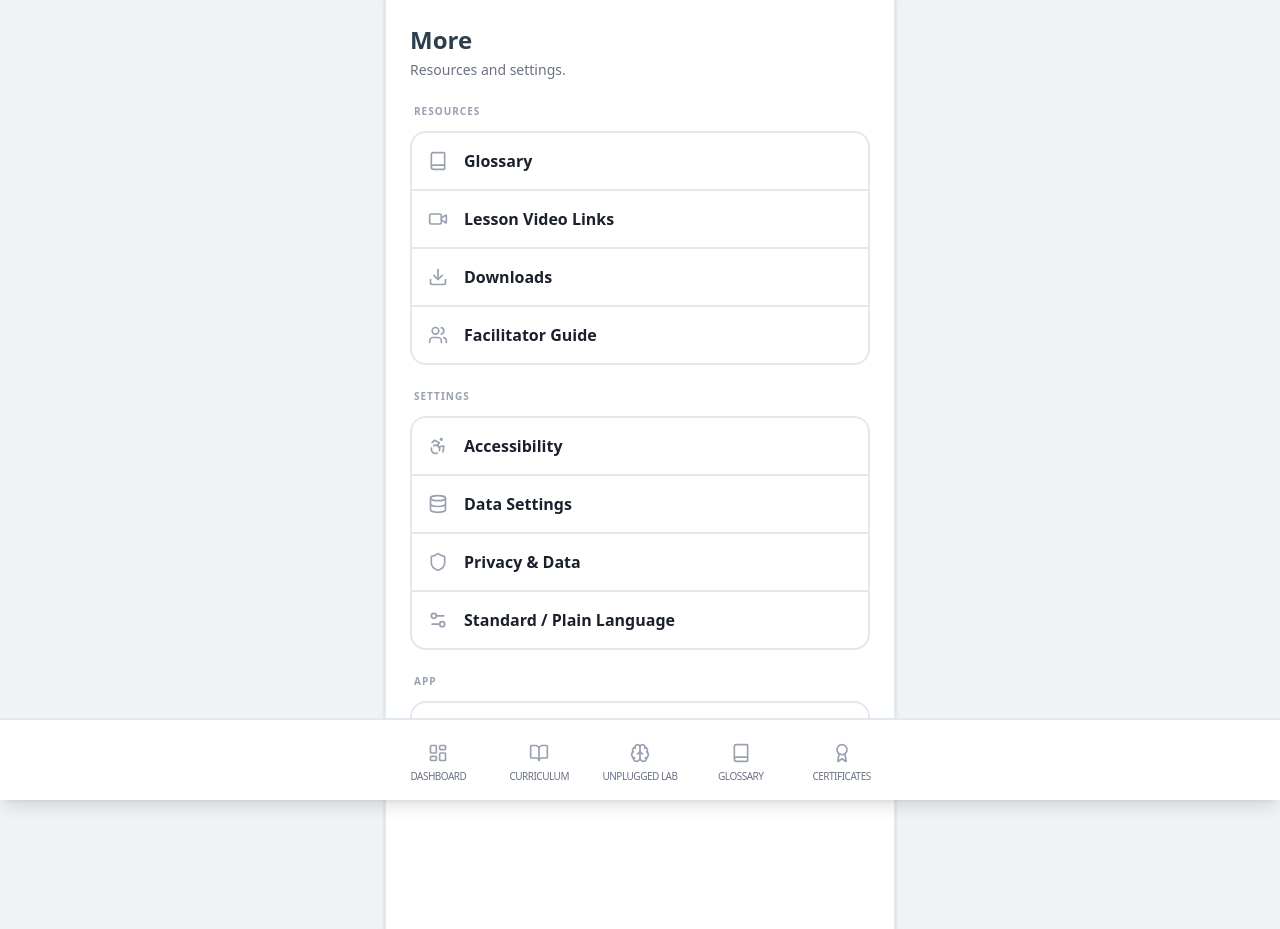
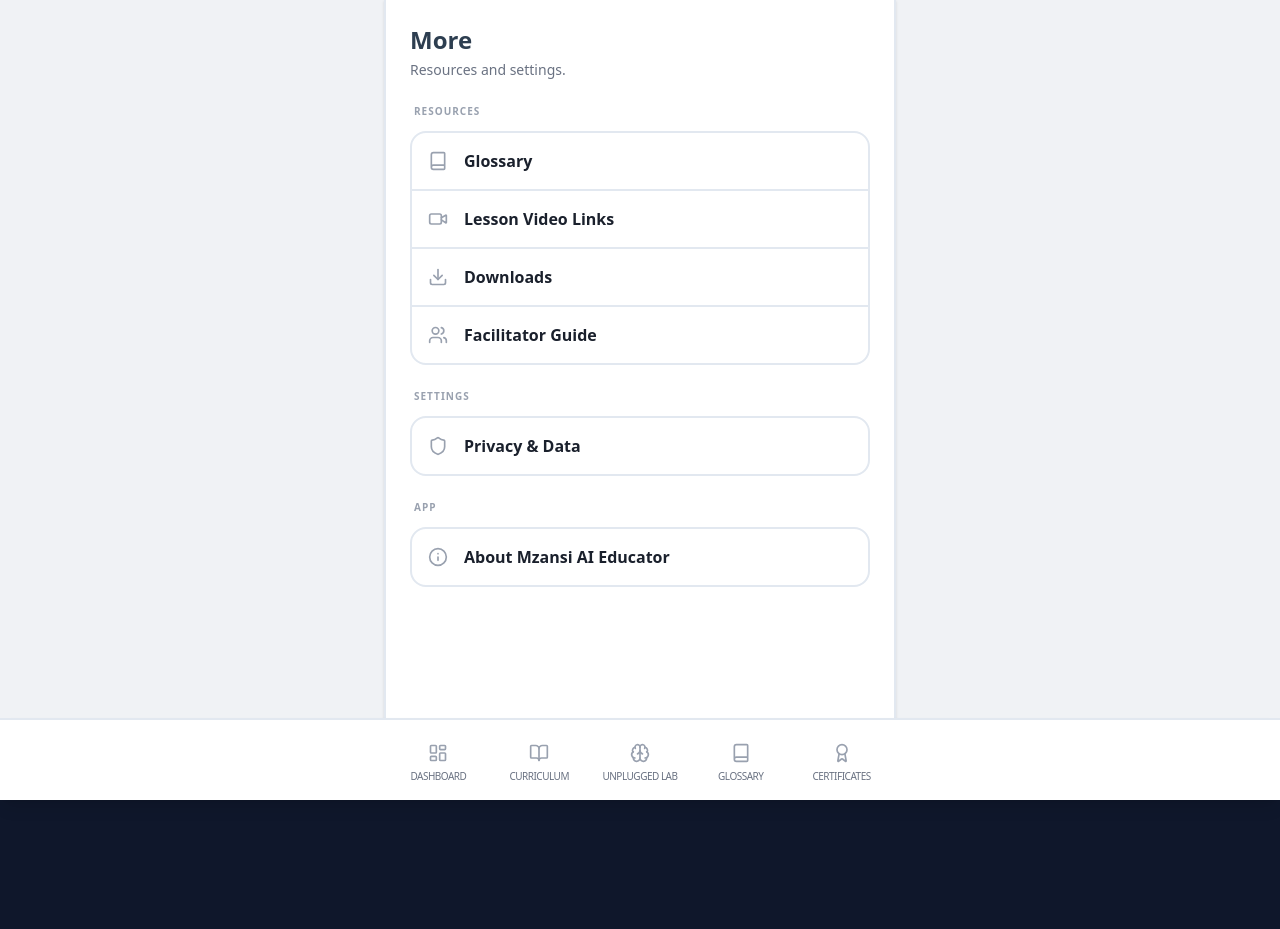
Before and after one commit to marcdiedricks/mzansi-ai-educator, a React (Vite) app: page /mzansi-ai-educator/more in a window 1280 px wide. After the commit the page ends 800 px from the top, so only its background shows below. Built offline with nearby package versions, Linux system fonts and the light colour scheme.

Commit message:
Remove unavailable settings and link About page

```diff
--- a/src/pages/More.tsx
+++ b/src/pages/More.tsx
@@ -1,4 +1,4 @@
-import { Book, Download, Users, Accessibility, Database, Shield, Info, Settings2, Video } from 'lucide-react';
+import { Book, Download, Users, Shield, Info, Video } from 'lucide-react';
 import { useNavigate } from 'react-router-dom';
 
 export function More() {
@@ -11,14 +11,11 @@ export function More() {
   ];
 
   const settings = [
-    { label: 'Accessibility', icon: Accessibility },
-    { label: 'Data Settings', icon: Database },
     { label: 'Privacy & Data', icon: Shield, path: '/privacy' },
-    { label: 'Standard / Plain Language', icon: Settings2 },
   ];
 
   const about = [
-    { label: 'About Mzansi AI Educator', icon: Info },
+    { label: 'About Mzansi AI Educator', icon: Info, path: '/about' },
   ];
 
   type MenuItem = { label: string; icon: typeof Book; path?: string };
```
